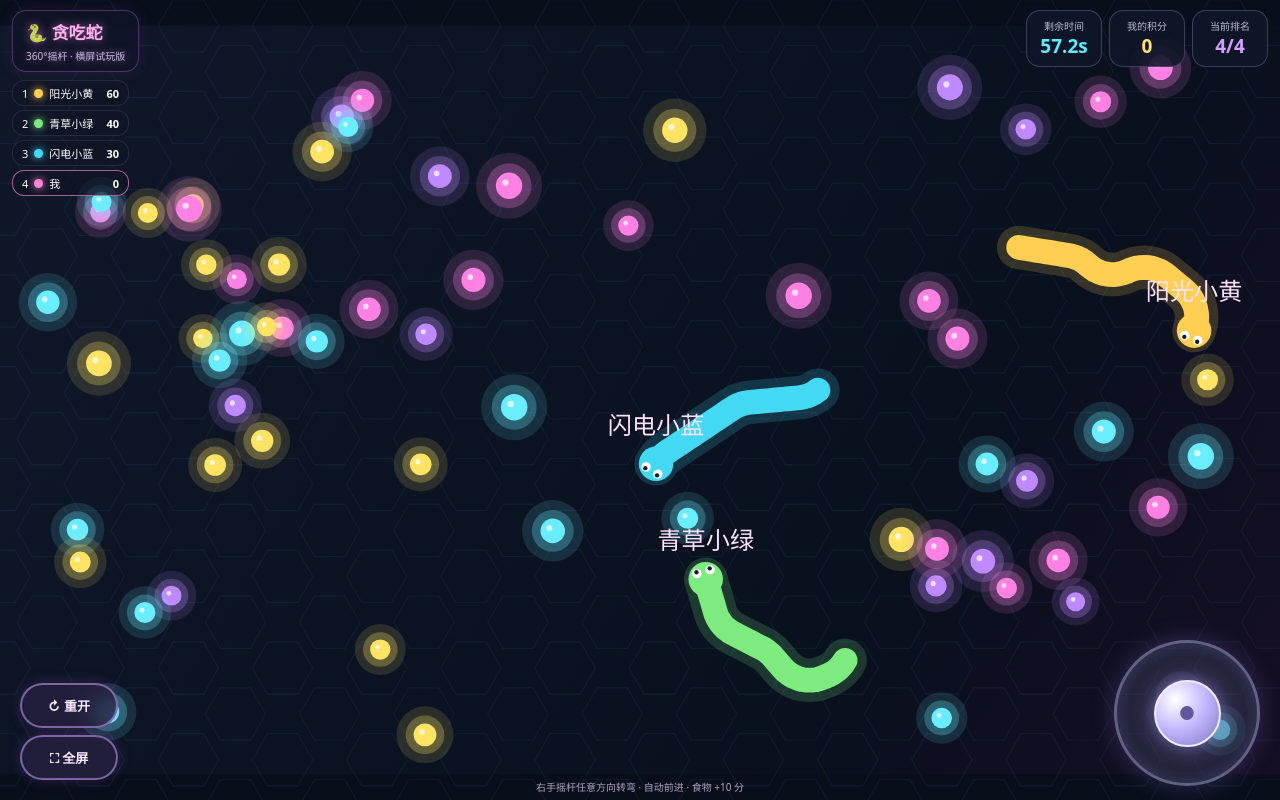
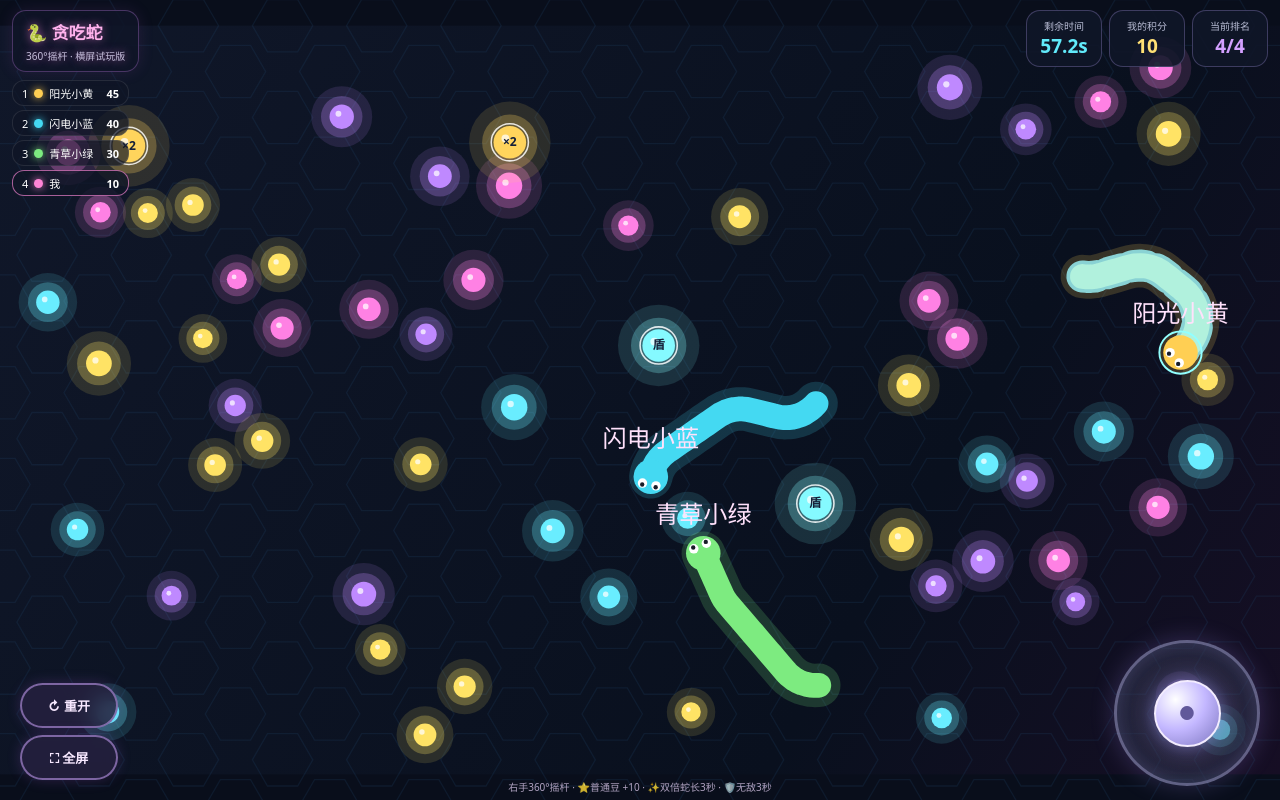
Before and after one commit to rena9711/party-clash, a website: page public/snake-demo.html in a window 1280 px wide. Both pictures are taken after a click on the button "▶ 开始试玩". Drawn offline with Linux system fonts and the light colour scheme.

Commit message:
Speed up landscape Snake 10%, add special 3s double-length and invincibility pellets

```diff
--- a/public/snake-demo.html
+++ b/public/snake-demo.html
@@ -17,10 +17,16 @@
 .full-help-card p{font-size:13px;line-height:1.9;color:#e6d9ec;margin:13px 0}
 .full-help-card .round-btn{min-width:140px}
 @media(max-height:440px){#right .round-btn{min-width:83px;height:39px;font-size:11px}#right{bottom:max(11px,env(safe-area-inset-bottom));gap:5px}}
+
+.power-status{position:absolute;right:max(12px,env(safe-area-inset-right));top:80px;display:flex;gap:7px;flex-direction:column;align-items:flex-end;pointer-events:none;font-weight:850;color:#fff;font-size:12px;text-shadow:0 0 8px #000}
+.power-status .power-tag{padding:6px 10px;border:1px solid #c9a6ff8c;border-radius:20px;background:#16132fc9;box-shadow:0 0 18px #8265e65c}
+.power-tag.length{color:#ffe48b;border-color:#ffe48b95}
+.power-tag.invincible{color:#8bf8ff;border-color:#8bf8ff95}
+@media(max-height:440px){.power-status{top:48px;font-size:10px}.power-status .power-tag{padding:3px 8px}}
 </style></head><body><main id="game"><canvas id="board" aria-label="贪吃蛇游戏区域"></canvas>
 <div id="hud"><div class="title">🐍 <b>贪吃蛇</b><small>360°摇杆 · 横屏试玩版</small></div><div class="stats"><div class="stat"><small>剩余时间</small><strong id="time">60.0s</strong></div><div class="stat"><small>我的积分</small><strong id="score">0</strong></div><div class="stat"><small>当前排名</small><strong id="rank">1/4</strong></div></div></div>
-<div id="leader"></div><div id="stick" aria-label="360度虚拟摇杆"><span class="stick-cross">✧</span><span id="knob" class="knob">●</span></div><div id="right"><button id="reset" class="round-btn">↻ 重开</button><button id="go-full" class="round-btn">⛶ 全屏</button></div><div id="hint">右手摇杆任意方向转弯 · 自动前进 · 食物 +10 分</div>
-<div id="overlay"><div class="modal" id="modal"><div class="mascot">🐍✨</div><h1>贪吃蛇 · 横屏对战</h1><p>右手拖动 <b>360° 摇杆</b>，蛇会平滑转弯，不再局限上下左右。慢速移动、食物加分、碰撞后2秒重生。60秒同地图挑战3条电脑蛇。</p><button class="action" id="start">▶ 开始试玩</button><small>独立测试版 · 暂不加入正式大厅</small></div></div>
+<div id="leader"></div><div id="power-status" class="power-status" aria-live="polite"></div><div id="stick" aria-label="360度虚拟摇杆"><span class="stick-cross">✧</span><span id="knob" class="knob">●</span></div><div id="right"><button id="reset" class="round-btn">↻ 重开</button><button id="go-full" class="round-btn">⛶ 全屏</button></div><div id="hint">右手360°摇杆 · ⭐普通豆 +10 · ✨双倍蛇长3秒 · 🛡️无敌3秒</div>
+<div id="overlay"><div class="modal" id="modal"><div class="mascot">🐍✨</div><h1>贪吃蛇 · 横屏对战</h1><p>右手拖动 <b>360° 摇杆</b>，蛇会平滑转弯，不再局限上下左右。速度稍微加快10%，吃金色「×2」豆可获得3秒双倍蛇长，吃蓝色「盾」豆可获得3秒无敌。碰撞后2秒重生，60秒同地图挑战3条电脑蛇。</p><button class="action" id="start">▶ 开始试玩</button><small>独立测试版 · 暂不加入正式大厅</small></div></div>
 <div id="full-help" class="full-help" role="dialog" aria-label="沉浸全屏提示" hidden><div class="full-help-card"><b>📱 iPhone 沉浸全屏</b><p>当前 Safari 不支持网页直接隐藏顶部地址栏和标签栏。你可以点击 Safari 的「分享」→「添加到主屏幕」，再从主屏幕图标打开试玩版，就能用接近 App 的独立窗口显示。</p><button id="close-help" class="round-btn">知道了</button></div></div><div id="rotate"><div><div class="rotate-icon">📱↻</div><div class="rotate-title">请横向握住手机</div><div class="rotate-desc">这个版本为横屏设计<br>转动手机并关闭竖屏锁定即可试玩</div><button id="fullscreen" class="action">尝试全屏横屏</button></div></div>
 </main>
 <script>
@@ -30,12 +36,14 @@ const $=id=>document.getElementById(id),cv=$('board'),ctx=cv.getContext('2d'),W=
 const colors=['#ff85d6','#44d9f2','#ffcf53','#7deb80'],names=['我','闪电小蓝','阳光小黄','青草小绿'];
 const rand=(a,b)=>a+Math.random()*(b-a),dist=(a,b)=>Math.hypot(a.x-b.x,a.y-b.y),wrap=a=>Math.atan2(Math.sin(a),Math.cos(a));
 let snakes=[],foods=[],elapsed=0,playing=false,last=0,raf=0,desired=null,joyPointer=null;
-const stepSpeed=9.6,turnRate=3.25,collisionRadius=.85;
-function snake(i){return {id:i,name:names[i],color:colors[i],angle:rand(-Math.PI,Math.PI),target:rand(-Math.PI,Math.PI),head:{x:rand(19,W-19),y:rand(13,H-13)},trail:[],score:0,eaten:0,deaths:0,respawn:0,shield:1.15,acc:0}}
-function spawn(s){for(let j=0;j<80;j++){const head={x:rand(13,W-13),y:rand(10,H-10)};if(snakes.some(p=>p!==s&&p.trail.some((q,i)=>i%5===0&&dist(q,head)<4)))continue;s.head=head;s.angle=rand(-Math.PI,Math.PI);s.target=s.angle;s.trail=[];for(let n=0;n<32;n++)s.trail.push({x:head.x-Math.cos(s.angle)*n*.40,y:head.y-Math.sin(s.angle)*n*.40});s.respawn=0;s.shield=elapsed+1.3;return} s.respawn=elapsed+.5}
-function food(){for(let t=0;t<80;t++){const f={x:rand(3,W-3),y:rand(3,H-3),r:rand(.78,1.10),color:['#ffe365','#69edff','#ff81e4','#bf89ff'][Math.floor(rand(0,4))]};if(snakes.some(s=>s.trail.some((p,i)=>i%5===0&&dist(p,f)<2.1)))continue;foods.push(f);return}}
-function reset(){cancelAnimationFrame(raf);elapsed=0;snakes=colors.map((_,i)=>snake(i));snakes.forEach(spawn);foods=[];for(let i=0;i<64;i++)food();playing=true;last=performance.now();$('overlay').classList.add('hide');draw();raf=requestAnimationFrame(frame)}
-function kill(s){s.trail=[];s.respawn=elapsed+2;s.deaths++;s.score=Math.max(0,s.score-10);if(s.id===0&&navigator.vibrate)navigator.vibrate(45)}
+const stepSpeed=10.56,turnRate=3.25,collisionRadius=.85;
+function snake(i){return {id:i,name:names[i],color:colors[i],angle:rand(-Math.PI,Math.PI),target:rand(-Math.PI,Math.PI),head:{x:rand(19,W-19),y:rand(13,H-13)},trail:[],score:0,eaten:0,deaths:0,respawn:0,shield:1.15,acc:0,lengthBoostUntil:0,invincibleUntil:0}}
+function spawn(s){for(let j=0;j<80;j++){const head={x:rand(13,W-13),y:rand(10,H-10)};if(snakes.some(p=>p!==s&&p.trail.some((q,i)=>i%5===0&&dist(q,head)<4)))continue;s.head=head;s.angle=rand(-Math.PI,Math.PI);s.target=s.angle;s.trail=[];for(let n=0;n<32;n++)s.trail.push({x:head.x-Math.cos(s.angle)*n*.40,y:head.y-Math.sin(s.angle)*n*.40});s.respawn=0;s.shield=elapsed+1.3;s.lengthBoostUntil=0;s.invincibleUntil=0;return} s.respawn=elapsed+.5}
+function food(type='normal'){for(let t=0;t<120;t++){const f={x:rand(3,W-3),y:rand(3,H-3),r:type==='normal'?rand(.78,1.10):1.35,type,color:type==='length'?'#ffd45c':type==='invincible'?'#85faff':['#ffe365','#69edff','#ff81e4','#bf89ff'][Math.floor(rand(0,4))]};if(snakes.some(s=>s.trail.some((p,i)=>i%5===0&&dist(p,f)<2.1))||foods.some(p=>dist(p,f)<3.4))continue;foods.push(f);return}}
+function reset(){cancelAnimationFrame(raf);elapsed=0;snakes=colors.map((_,i)=>snake(i));snakes.forEach(spawn);foods=[];for(let i=0;i<56;i++)food();for(let i=0;i<2;i++){food('length');food('invincible')}playing=true;last=performance.now();$('overlay').classList.add('hide');draw();raf=requestAnimationFrame(frame)}
+function kill(s){s.trail=[];s.respawn=elapsed+2;s.deaths++;s.score=Math.max(0,s.score-10);s.lengthBoostUntil=0;s.invincibleUntil=0;if(s.id===0&&navigator.vibrate)navigator.vibrate(45)}
+function extendSnake(s){const wanted=(32+s.eaten*3)*2;if(s.trail.length>=wanted)return;const tail=s.trail[s.trail.length-1],before=s.trail[s.trail.length-2]||{x:tail.x+Math.cos(s.angle)*.38,y:tail.y+Math.sin(s.angle)*.38};const dx=tail.x-before.x,dy=tail.y-before.y;while(s.trail.length<wanted){const last=s.trail[s.trail.length-1];s.trail.push({x:last.x+dx,y:last.y+dy})}}
+
 function tick(dt){elapsed+=dt;
 for(const s of snakes){if(!s.trail.length){if(s.respawn>0&&elapsed>=s.respawn)spawn(s);continue}
 if(s.id===0){if(desired!==null)s.target=desired}else{
@@ -47,13 +55,18 @@ if(s.id===0){if(desired!==null)s.target=desired}else{
 }
 const difference=wrap(s.target-s.angle),maxTurn=turnRate*dt;s.angle+=Math.max(-maxTurn,Math.min(maxTurn,difference));
 const nx=s.head.x+Math.cos(s.angle)*stepSpeed*dt,ny=s.head.y+Math.sin(s.angle)*stepSpeed*dt;
-if(nx<1.2||nx>W-1.2||ny<1.2||ny>H-1.2){if(elapsed>=s.shield){kill(s);continue}else{s.target=Math.atan2(H/2-s.head.y,W/2-s.head.x);continue}}
+if(nx<1.2||nx>W-1.2||ny<1.2||ny>H-1.2){if(elapsed>=s.shield&&elapsed>=s.invincibleUntil){kill(s);continue}else{s.target=Math.atan2(H/2-s.head.y,W/2-s.head.x);continue}}
 const next={x:nx,y:ny};
-let crashed=false,killer=null;if(elapsed>=s.shield){for(const other of snakes){if(!other.trail.length)continue;const start=other===s?24:10;for(let k=start;k<other.trail.length;k+=3){if(dist(next,other.trail[k])<collisionRadius*1.5){crashed=true;killer=other;break}}if(crashed)break}}
+let crashed=false,killer=null;if(elapsed>=s.shield&&elapsed>=s.invincibleUntil){for(const other of snakes){if(!other.trail.length)continue;const start=other===s?24:10;for(let k=start;k<other.trail.length;k+=3){if(dist(next,other.trail[k])<collisionRadius*1.5){crashed=true;killer=other;break}}if(crashed)break}}
 if(crashed){kill(s);if(killer&&killer!==s)killer.score+=20;continue}
 s.head=next;s.acc+=stepSpeed*dt;while(s.acc>.38){s.acc-=.38;const first=s.trail[0]||next;s.trail.unshift({x:first.x+Math.cos(s.angle)*.38,y:first.y+Math.sin(s.angle)*.38})}
-s.trail[0]={x:next.x,y:next.y};const maxLength=32+s.eaten*3;while(s.trail.length>maxLength)s.trail.pop();
-for(let i=foods.length-1;i>=0;i--){if(dist(next,foods[i])<1.9){foods.splice(i,1);s.score+=10;s.eaten++;food();if(s.id===0&&navigator.vibrate)navigator.vibrate(13)}}
+s.trail[0]={x:next.x,y:next.y};const baseLength=32+s.eaten*3,maxLength=baseLength*(elapsed<s.lengthBoostUntil?2:1);while(s.trail.length>maxLength)s.trail.pop();
+for(let i=foods.length-1;i>=0;i--){const f=foods[i];if(dist(next,f)<(f.type==='normal'?1.9:2.5)){foods.splice(i,1);
+if(f.type==='length'){s.lengthBoostUntil=elapsed+3;extendSnake(s);s.score+=15;}
+else if(f.type==='invincible'){s.invincibleUntil=elapsed+3;s.score+=15;}
+else {s.score+=10;s.eaten++;}
+food(f.type);if(s.id===0&&navigator.vibrate)navigator.vibrate(f.type==='normal'?13:35);
+}}
 }
 }
 function draw(){
@@ -67,15 +80,19 @@ ctx.fillStyle='#090e1b';ctx.fillRect(0,0,cv.width,cv.height);
 ctx.setTransform(scale,0,0,scale,offsetX,offsetY);
 const bg=ctx.createLinearGradient(0,0,W,H);bg.addColorStop(0,'#101729');bg.addColorStop(.7,'#09101e');bg.addColorStop(1,'#160e24');ctx.fillStyle=bg;ctx.fillRect(0,0,W,H);
 ctx.strokeStyle='#24456a37';ctx.lineWidth=.11;for(let y=0;y<H+3;y+=3.8){for(let x=0;x<W+4;x+=7.8){const ox=x+((Math.round(y/3.8)%2)*3.9);ctx.beginPath();for(let i=0;i<6;i++){const a=i*Math.PI/3,px=ox+2.5*Math.cos(a),py=y+2.5*Math.sin(a);if(!i)ctx.moveTo(px,py);else ctx.lineTo(px,py)}ctx.closePath();ctx.stroke()}}
-for(const f of foods){ctx.save();ctx.fillStyle=f.color;ctx.globalAlpha=.13;ctx.beginPath();ctx.arc(f.x,f.y,f.r*2.5,0,Math.PI*2);ctx.fill();ctx.globalAlpha=.27;ctx.beginPath();ctx.arc(f.x,f.y,f.r*1.7,0,Math.PI*2);ctx.fill();ctx.globalAlpha=1;ctx.beginPath();ctx.arc(f.x,f.y,f.r,0,Math.PI*2);ctx.fill();ctx.fillStyle='#ffffffb9';ctx.beginPath();ctx.arc(f.x-f.r*.27,f.y-f.r*.24,f.r*.24,0,Math.PI*2);ctx.fill();ctx.restore()}
+for(const f of foods){ctx.save();ctx.fillStyle=f.color;ctx.globalAlpha=.13;ctx.beginPath();ctx.arc(f.x,f.y,f.r*2.5,0,Math.PI*2);ctx.fill();ctx.globalAlpha=.27;ctx.beginPath();ctx.arc(f.x,f.y,f.r*1.7,0,Math.PI*2);ctx.fill();ctx.globalAlpha=1;ctx.beginPath();ctx.arc(f.x,f.y,f.r,0,Math.PI*2);ctx.fill();ctx.fillStyle='#ffffffb9';ctx.beginPath();ctx.arc(f.x-f.r*.27,f.y-f.r*.24,f.r*.24,0,Math.PI*2);ctx.fill();
+if(f.type!=='normal'){ctx.strokeStyle='#fff';ctx.lineWidth=.13;ctx.globalAlpha=.85;ctx.beginPath();ctx.arc(f.x,f.y,f.r*1.14,0,Math.PI*2);ctx.stroke();ctx.globalAlpha=1;ctx.fillStyle='#152039';ctx.font='bold 1.0px system-ui';ctx.textAlign='center';ctx.textBaseline='middle';ctx.fillText(f.type==='length'?'×2':'盾',f.x,f.y+.02);}
+ctx.restore()}
 for(const s of snakes){if(!s.trail.length)continue;ctx.save();ctx.lineCap='round';ctx.lineJoin='round';ctx.strokeStyle=s.color;
 ctx.globalAlpha=.18;ctx.lineWidth=3.6;ctx.beginPath();for(let i=s.trail.length-1;i>=0;i--){const p=s.trail[i];if(i===s.trail.length-1)ctx.moveTo(p.x,p.y);else ctx.lineTo(p.x,p.y)}ctx.stroke();
 ctx.globalAlpha=1;ctx.lineWidth=2.05;ctx.stroke();
+if(elapsed<s.invincibleUntil){ctx.save();ctx.strokeStyle='#9efaff';ctx.globalAlpha=.8;ctx.lineWidth=2.65;ctx.setLineDash([1.2,.9]);ctx.stroke();ctx.restore()}
 ctx.fillStyle=s.color;ctx.beginPath();ctx.arc(s.head.x,s.head.y,1.43,0,Math.PI*2);ctx.fill();
 const dx=Math.cos(s.angle),dy=Math.sin(s.angle),sx=-dy,sy=dx;for(const k of [-1,1]){const ex=s.head.x+dx*.65+sx*k*.57,ey=s.head.y+dy*.65+sy*k*.57;ctx.fillStyle='#fff';ctx.beginPath();ctx.arc(ex,ey,.39,0,Math.PI*2);ctx.fill();ctx.fillStyle='#181c28';ctx.beginPath();ctx.arc(ex+dx*.12,ey+dy*.12,.18,0,Math.PI*2);ctx.fill()}
-if(elapsed<s.shield){ctx.strokeStyle='#fff9';ctx.lineWidth=.13;ctx.beginPath();ctx.arc(s.head.x,s.head.y,1.7,0,Math.PI*2);ctx.stroke()}
+if(elapsed<s.shield||elapsed<s.invincibleUntil){ctx.strokeStyle=elapsed<s.invincibleUntil?'#91ffff':'#fff9';ctx.lineWidth=.16;ctx.beginPath();ctx.arc(s.head.x,s.head.y,1.75,0,Math.PI*2);ctx.stroke()}
 ctx.font='2.0px system-ui';ctx.textAlign='center';ctx.fillStyle='#ffe1fb';ctx.fillText(s.name,s.head.x,s.head.y-2.5);ctx.restore()}
 $('time').textContent=Math.max(0,DURATION-elapsed).toFixed(1)+'s';$('score').textContent=snakes[0]?.score||0;
+const me=snakes[0];$('power-status').innerHTML=(me&&elapsed<me.lengthBoostUntil?'<span class="power-tag length">✨ 双倍蛇长 '+(me.lengthBoostUntil-elapsed).toFixed(1)+'s</span>':'')+(me&&elapsed<me.invincibleUntil?'<span class="power-tag invincible">🛡️ 无敌 '+(me.invincibleUntil-elapsed).toFixed(1)+'s</span>':'');
 const ranked=[...snakes].sort((a,b)=>b.score-a.score||a.deaths-b.deaths);$('rank').textContent=(ranked.indexOf(snakes[0])+1)+'/4';
 $('leader').innerHTML=ranked.map((s,i)=>'<div class="leader-row '+(s.id===0?'me':'')+'"><span>'+(i+1)+'</span><i class="swatch" style="background:'+s.color+';color:'+s.color+'"></i><span>'+s.name+'</span><span>'+s.score+'</span></div>').join('');
 }
```
